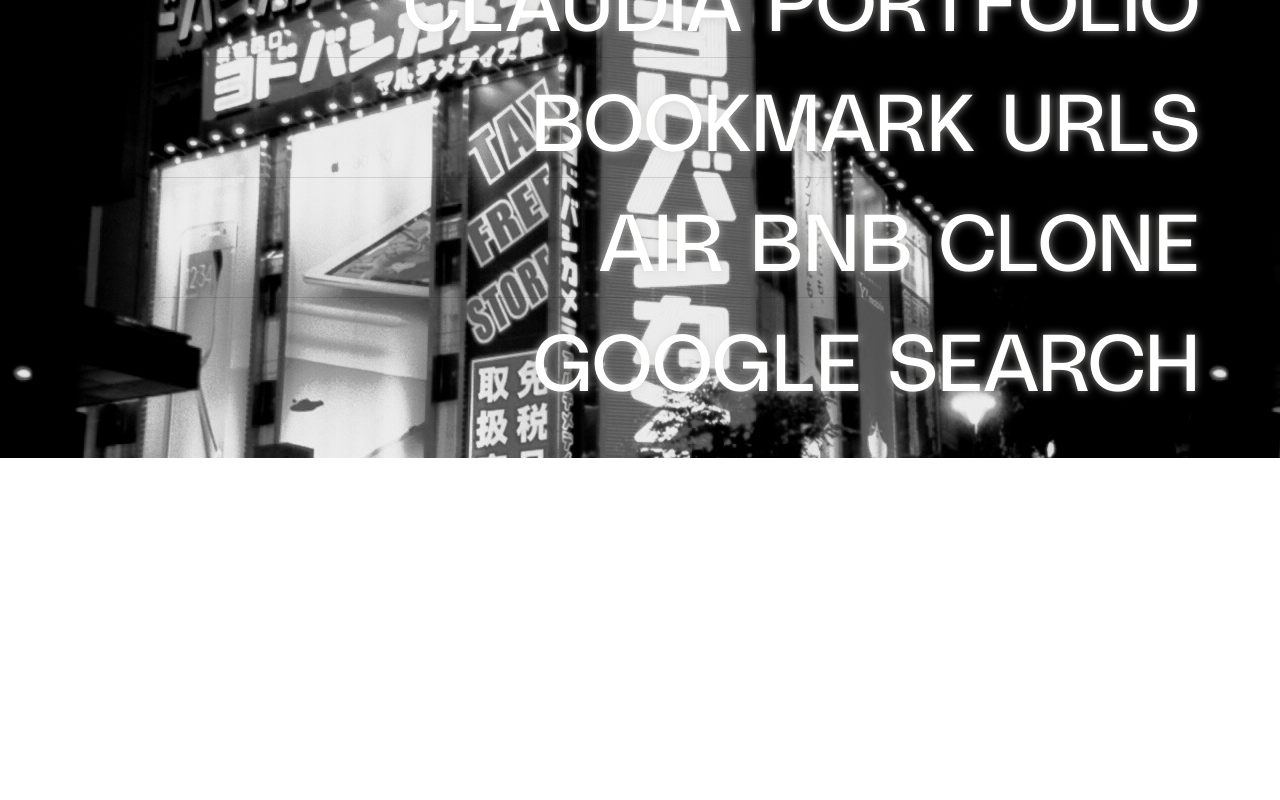
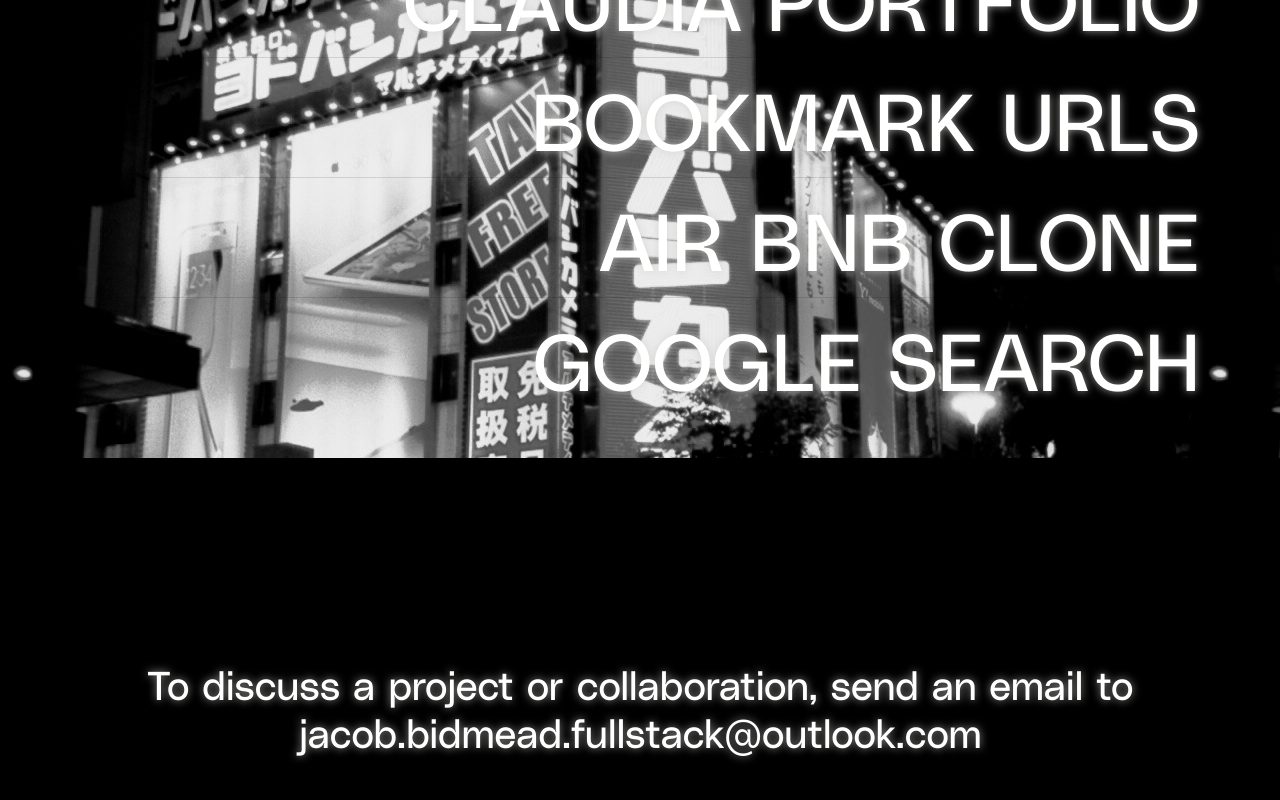
Before and after one commit to Jacobbidmead/new-portfolio, a React (Create React App) app: page / in a window 1280 px wide. Shown: the part 4139-4939 px from the top of the page. Before the commit the page ends 4597 px from the top, so only its background shows below. Built offline with nearby package versions, Linux system fonts and the light colour scheme.

Commit message:
Added contact section & styles

```diff
--- a/src/App.css
+++ b/src/App.css
@@ -286,6 +286,22 @@
   background-color: rgba(250, 255, 253, 0.4);
 }
 
+.contact {
+  display: flex;
+  place-items: center;
+  font-family: PolySans;
+  height: 500px;
+  justify-content: center;
+  overflow: hidden;
+  position: relative;
+  z-index: 2;
+  background-color: black;
+  color: white;
+  flex-direction: column;
+  font-size: 40px;
+  text-shadow: 0 0 8px #cccfcabf;
+}
+
 @media screen and (max-width: 601px) {
   .main-page-container {
     display: flex;
--- a/src/App.js
+++ b/src/App.js
@@ -11,6 +11,7 @@ import TsIconComponent from "./components/TsIcon";
 import NodeIconComponent from "./components/NodeIcon";
 import ThreejsIconComponent from "./components/Threejs";
 import SimpleAccordion from "./components/Accordion";
+import Nav from "./components/Nav";
 
 const boxAnimate = {
   offscreen: { y: 200, opacity: 0 },
@@ -113,6 +114,12 @@ const App = () => {
           <SimpleAccordion />
         </div>
       </div>
+      <section>
+        <div className="contact">
+          <div>To discuss a project or collaboration, send an email to </div>
+          <div className="email">jacob.bidmead.fullstack@outlook.com</div>
+        </div>
+      </section>
     </>
   );
 };
```
